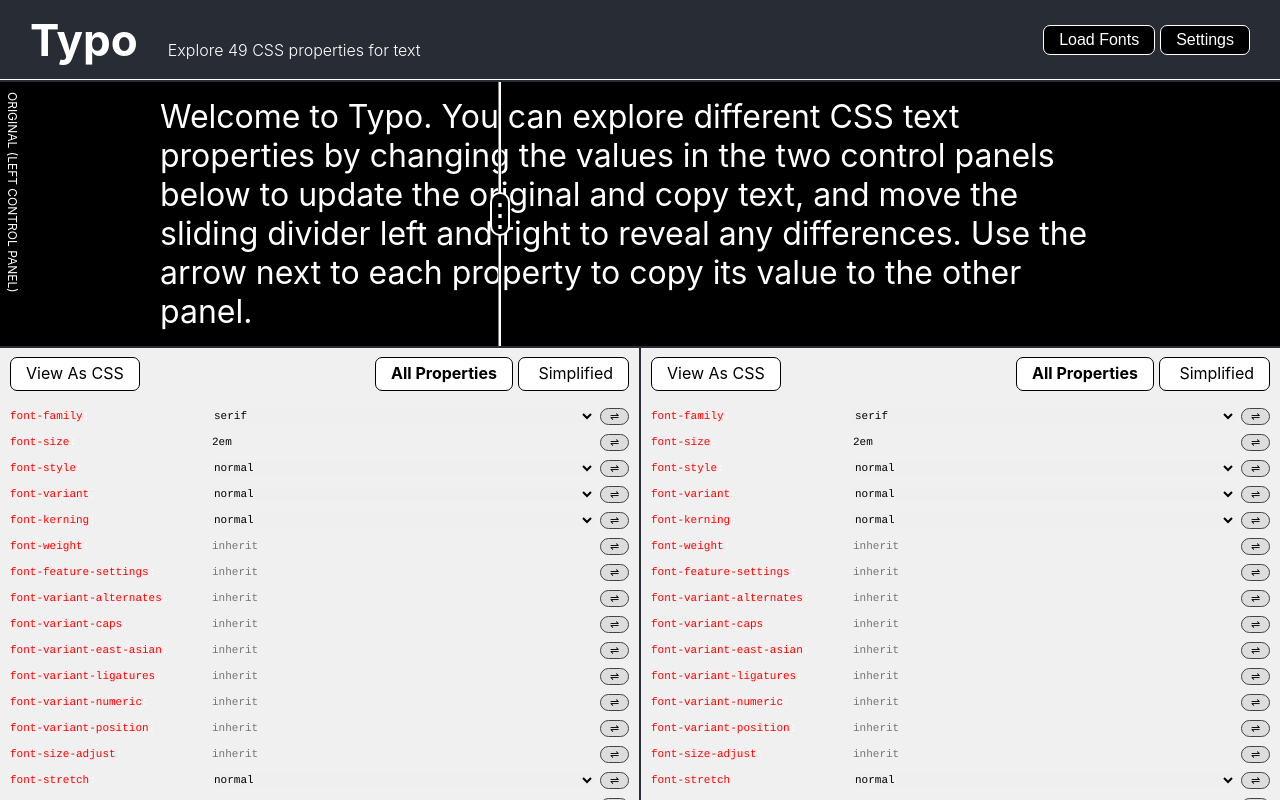
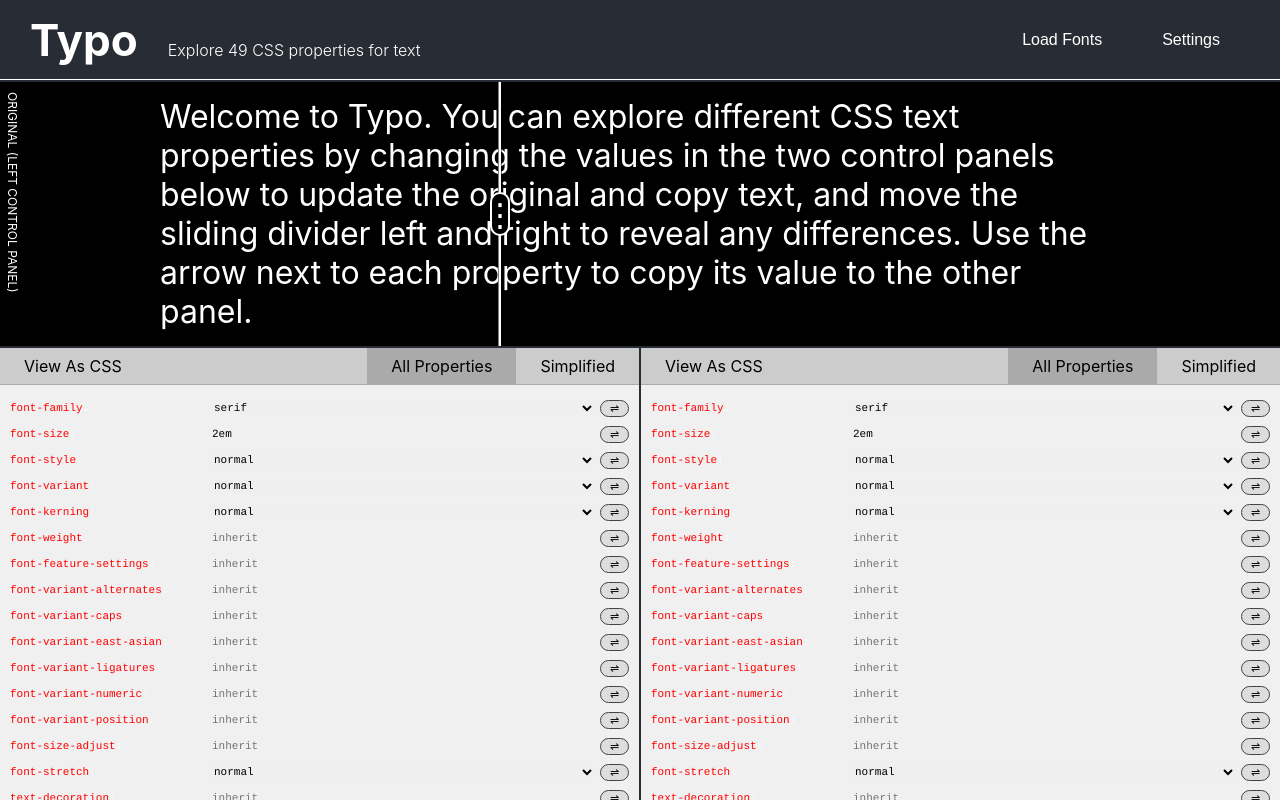
Before and after one commit to onion2k/typo, a React (Create React App) app: page / in a window 1280 px wide. Built offline with nearby package versions, Linux system fonts and the light colour scheme.

Commit message:
Better buttons

```diff
--- a/src/Components/Controller.css
+++ b/src/Components/Controller.css
@@ -7,27 +7,30 @@
   display: flex;
   flex-direction: row;
   justify-content: space-between;
-  padding: 15px 10px 10px;
+  background-color: #ccc;
+  border-bottom: 1px solid #aaa;
 }
 
 .controller-options input[type="radio"] {
   display: none;
 }
 
-.controller-options input[type="radio"]:checked + span {
-  font-weight: bold;
+.controller-options div {
+  display: flex;
+  margin: 0;
+  padding: 0;
 }
 
-.controller-options label {
-  background-color: white;
-  border: 1px solid black;
+.controller-options label span {
+  display: block;
+  padding: 8px 24px;
+  background-color: #ccc;
   color: black;
-  padding: 5px 15px 7px;
-  border-radius: 7px;
   font-size: 1rem;
   cursor: pointer;
+
 }
 
-.controller-options > div:last-child > label {
-  margin-left: 5px;
+.controller-options label span:hover, .controller-options input[type="radio"]:checked + span {
+  background-color: #aaa;
 }
--- a/src/Components/Header.css
+++ b/src/Components/Header.css
@@ -8,6 +8,9 @@
 }
 
 .typo-header > h1 {
+  padding: 0;
+  margin-top: 0;
+  margin-bottom: 0;
   margin-right: 50px;
   font-size: 2.75rem;
 }
@@ -19,25 +22,27 @@
 }
 
 .typo-header .options {
+  height: 100%;
   display: flex;
   flex-direction: row;
   align-items: center;
-  min-height: 32px;
   padding: 0;
   margin: 0;
 }
 
-.typo-header .settings {
-  background-color: black;
-  border: 1px solid white;
+.typo-header button {
+  background-color: transparent;
+  height: 100%;
+  border: 0;
   color: white;
-  padding: 5px 15px;
-  border-radius: 7px;
+  padding: 0 30px;
   font-size: 1rem;
   cursor: pointer;
-  margin-left: 5px;
 }
 
+.typo-header button:hover {
+  background-color: black;
+}
 
 .dialog {
   font-size: 3rem;
--- a/src/Components/Header.js
+++ b/src/Components/Header.js
@@ -104,14 +104,13 @@
       </h1>
       <div className="options">
         <button
-          className="settings"
           onClick={() => {
             setLoadfont(true);
           }}
         >
           Load Fonts
         </button>
-        <button className="settings"
+        <button
           onClick={() => {
             setSettings(true);
           }}>Settings</button>
```
